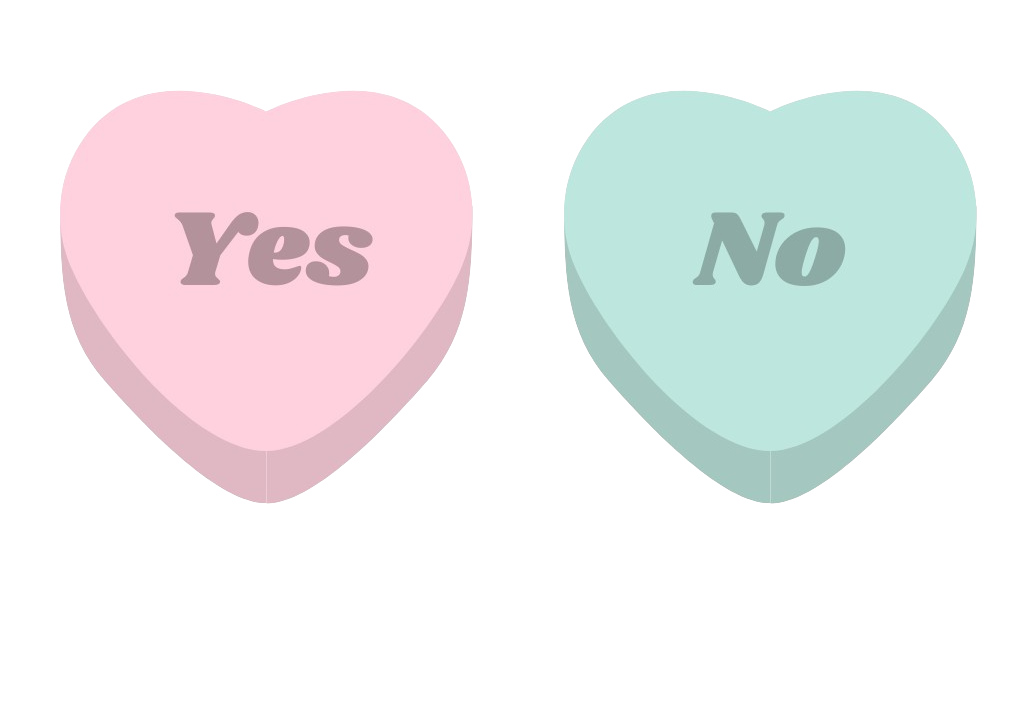
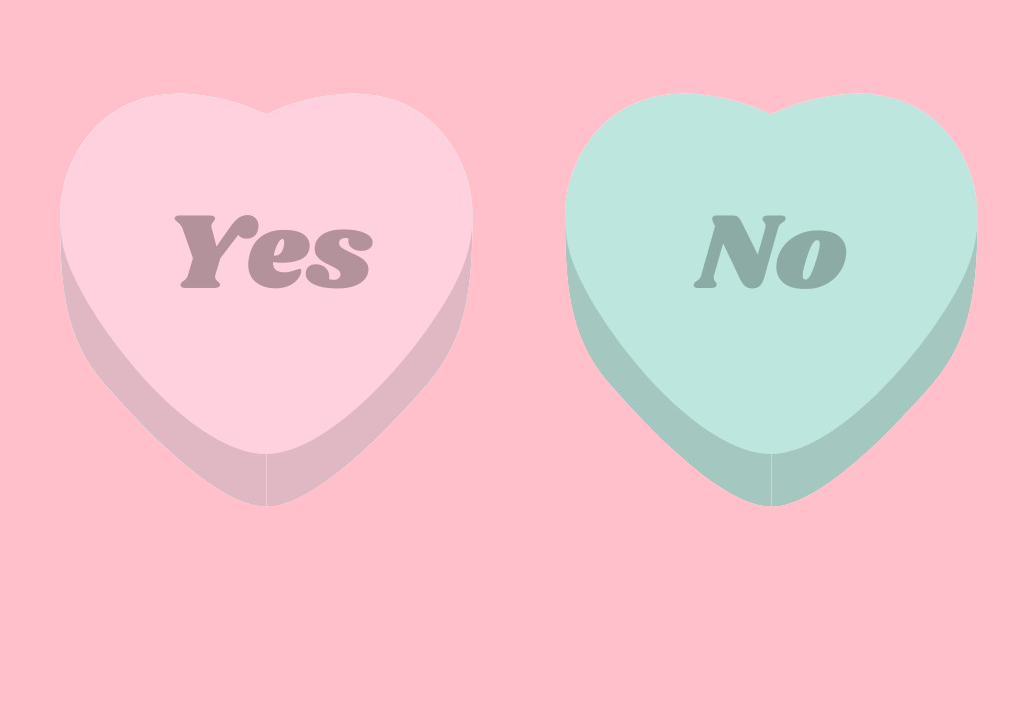
Before and after one commit to lmsiu/WillYouBeMyValentine, a plain HTML site: page index.html in a window 1280 px wide. Shown: the part 75-800 px from the top of the page, without its empty margins (0-1033 px from the left). Drawn offline with Linux system fonts and the light colour scheme.

Commit message:
Add background styling

```diff
--- a/index.html
+++ b/index.html
@@ -1,7 +1,8 @@
 <!DOCTYPE html>
 <html>
     <head>
-        <link rel="stylesheet" hered=""web.css">
+        <link rel="stylesheet" href="web.css">
+
 
         <title>Will You Be My Valentine Please?</title>
 
--- a/web.css
+++ b/web.css
@@ -0,0 +1,6 @@
+body {
+    background-color: pink;
+    color: darkred;
+    font-family: cursive;
+
+}
```
